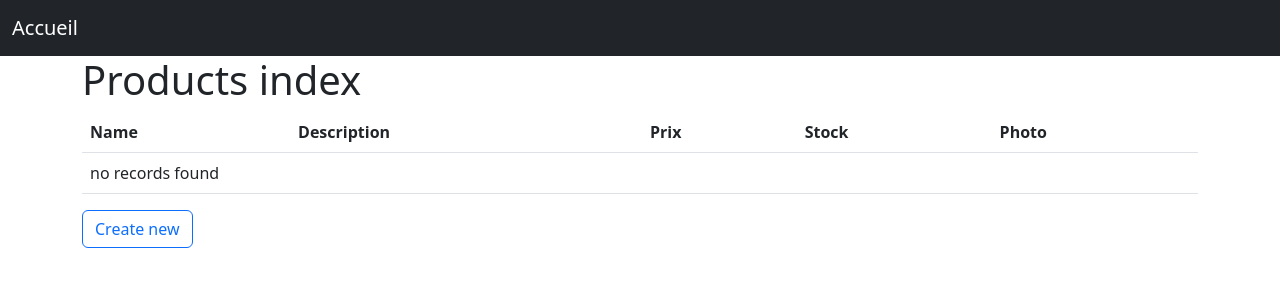
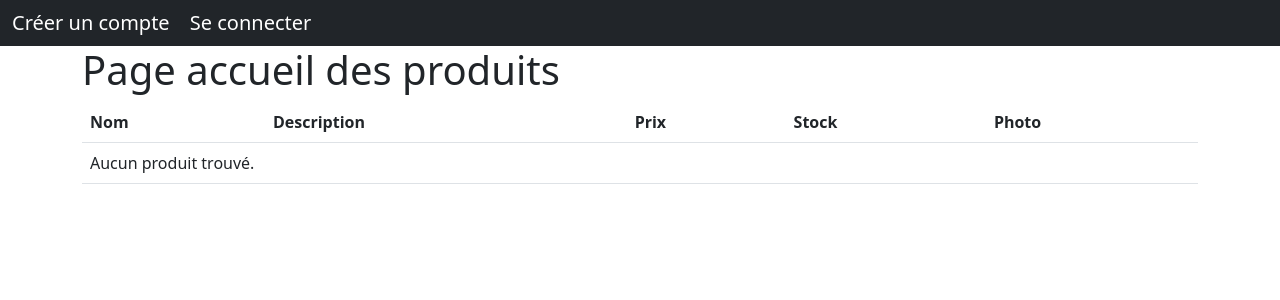
Before and after one commit to kevinrss01/Site-eCommerce-symfony_IPSSI, a Symfony app: template templates/products/index.html.twig in a window 1280 px wide. Shown: the top 300 px of the page. Run offline with Twig, Linux system fonts and the light colour scheme; the template is opened without the code that fills it, so the values that code supplies are empty; some libraries are stand-ins or nearby versions.

Commit message:
contrainte admin + navbar

```diff
--- a/src/Controller/ProductsController.php
+++ b/src/Controller/ProductsController.php
@@ -22,7 +22,7 @@ class ProductsController extends AbstractController
         ]);
     }
 
-    #[Route('/new', name: 'app_products_new', methods: ['GET', 'POST'])]
+    #[Route('/action/new', name: 'app_products_new', methods: ['GET', 'POST'])]
     public function new(Request $request, ProductsRepository $productsRepository): Response
     {
         $product = new Products();
@@ -73,7 +73,7 @@ class ProductsController extends AbstractController
         ]);
     }
 
-    #[Route('/{id}/edit', name: 'app_products_edit', methods: ['GET', 'POST'])]
+    #[Route('/action/{id}/edit', name: 'app_products_edit', methods: ['GET', 'POST'])]
     public function edit(Request $request, Products $product, ProductsRepository $productsRepository): Response
     {
         $form = $this->createForm(ProductsType::class, $product);
@@ -91,7 +91,7 @@ class ProductsController extends AbstractController
         ]);
     }
 
-    #[Route('/{id}', name: 'app_products_delete', methods: ['POST'])]
+    #[Route('/action/{id}', name: 'app_products_delete', methods: ['POST'])]
     public function delete(Request $request, Products $product, ProductsRepository $productsRepository): Response
     {
         if ($this->isCsrfTokenValid('delete'.$product->getId(), $request->request->get('_token'))) {
--- a/src/Controller/RegistrationController.php
+++ b/src/Controller/RegistrationController.php
@@ -19,6 +19,10 @@ class RegistrationController extends AbstractController
     #[Route('/register', name: 'app_register')]
     public function register(Request $request, UserPasswordHasherInterface $userPasswordHasher, UserAuthenticatorInterface $userAuthenticator, AuthAuthenticator $authenticator, EntityManagerInterface $entityManager, TranslatorInterface $translator): Response
     {
+
+        if ($this->getUser()) {
+            return $this->redirectToRoute('app_products_index');
+        }
         $user = new User();
         $user->setRoles(['ROLE_ADMIN']);
         $form = $this->createForm(RegistrationFormType::class, $user);
@@ -42,8 +46,6 @@ class RegistrationController extends AbstractController
                 $authenticator,
                 $request
             );
-        } else {
-
         }
 
         return $this->render('registration/register.html.twig', [
--- a/src/Entity/Basket.php
+++ b/src/Entity/Basket.php
@@ -17,7 +17,7 @@ class Basket
     #[ORM\ManyToOne(inversedBy: 'baskets')]
     private ?User $owner = null;
 
-    #[ORM\Column(type: Types::DATETIME_MUTABLE)]
+    #[ORM\Column(type: Types::DATETIME_MUTABLE,  nullable: true)]
     private ?\DateTimeInterface $buyDate = null;
 
     #[ORM\Column]
--- a/templates/base.html.twig
+++ b/templates/base.html.twig
@@ -18,13 +18,22 @@
 
     <nav class="navbar navbar-dark bg-dark">
         <div class="container-fluid">
-        <a class="navbar-brand" href="{{ path('app_products_index')}}">Accueil</a>
+
+        {% if app.user %}
+            <a class="navbar-brand" href="{{ path('app_products_index')}}">Accueil</a>
+            <a class="navbar-brand" href="{{ path('app_logout')}}">Se déconnecter</a>
+        {% else %}
+            <div class="loginAndRegisterBtn">
+                <a class="navbar-brand" href="{{ path('app_register') }}">Créer un compte</a>
+                <a class="navbar-brand" href="{{ path('app_login') }}">Se connecter</a>
+            </div>
+        {% endif %}
   </div>
     </nav>
         <style>
             html, body {min-height: 100%; min-width: 100%;}
             main { width: 100%; height: 100%}
-             form { width: 55%; border: 2px solid black; padding: 15px; border-radius: 10px; }
+            .pageFormRegisterAndLogin form { width: 55%; border: 2px solid black; padding: 15px; border-radius: 10px; }
             .pageFormRegisterAndLogin {  display: flex;  flex-direction: column; justify-content: center; align-items: center; }
 
         </style>
--- a/templates/products/index.html.twig
+++ b/templates/products/index.html.twig
@@ -1,15 +1,14 @@
 {% extends 'base.html.twig' %}
 
-{% block title %}Products index
-{% endblock %}
+{% block title %}Produits{% endblock %}
 
 {% block body %}
-	<h1>Products index</h1>
+	<h1>Page accueil des produits</h1>
 
 	<table class="table table-hover">
 		<thead>
 			<tr>
-				<th>Name</th>
+				<th>Nom</th>
 				<th>Description</th>
 				<th>Prix</th>
 				<th>Stock</th>
@@ -31,11 +30,12 @@
 				</tr>
 			{% else %}
 				<tr>
-					<td colspan="7">no records found</td>
+					<td colspan="7">Aucun produit trouvé.</td>
 				</tr>
 			{% endfor %}
 		</tbody>
 	</table>
-
-	<a href="{{ path('app_products_new') }}" class = "btn btn-outline-primary">Create new</a>
+	{% if is_granted('ROLE_ADMIN') %}
+		<a href="{{ path('app_products_new') }}" class = "btn btn-outline-primary">Créer un nouveau produit</a>
+	{% endif %}
 {% endblock %}
```
Also changed, not shown: migrations/Version20221209080808.php (added, +31 -0 lines), templates/products/show.html.twig (+9 -14 lines), public/uploads/6392ed3e01d46.png (added), 1 other file.
